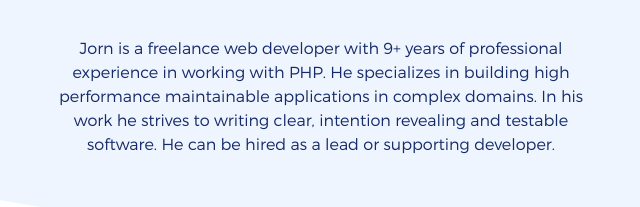
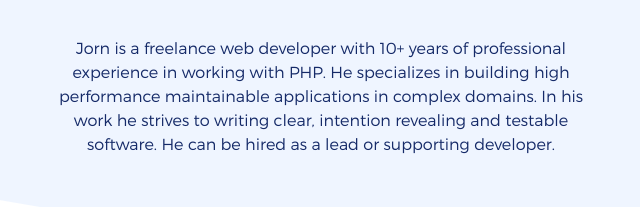
Before and after one commit to jornoomen/jornoomen.gitub.io, a website: page index.html in a window 1280 px wide. Shown: the part 367-574 px from the top of the page, 24-664 px from the left. Drawn offline with Linux system fonts and the light colour scheme.

Commit message:
Updated experience

```diff
--- a/index.html
+++ b/index.html
@@ -24,7 +24,7 @@
                 <div class="row">
                     <div class="col-md-6">
                         <h1 class="heading heading-primary">Jorn Oomen, freelance PHP web developer</h1>
-                        <p class="text-center">Jorn is a freelance web developer with 9+ years of professional
+                        <p class="text-center">Jorn is a freelance web developer with 10+ years of professional
                             experience in working with PHP. He specializes in building high performance maintainable
                             applications in complex domains. In his work he strives to writing clear, intention
                             revealing and testable software. He can be hired as a lead or supporting developer.</p>
```
